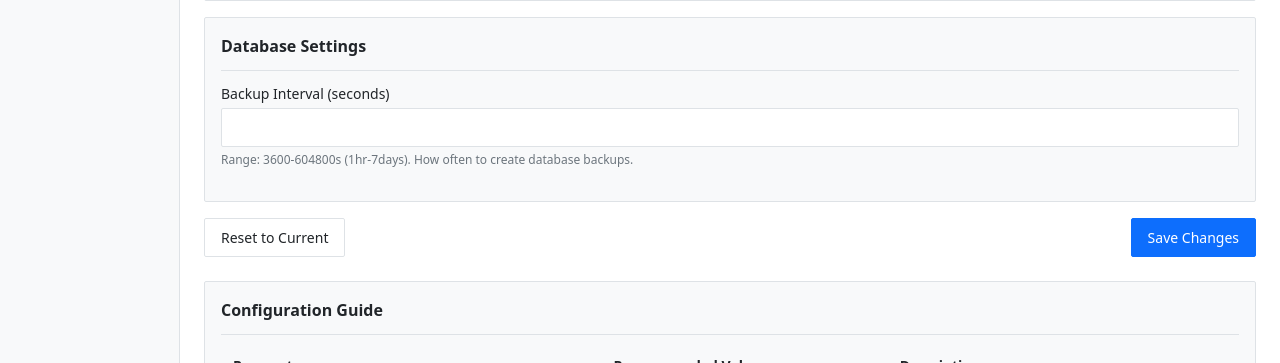
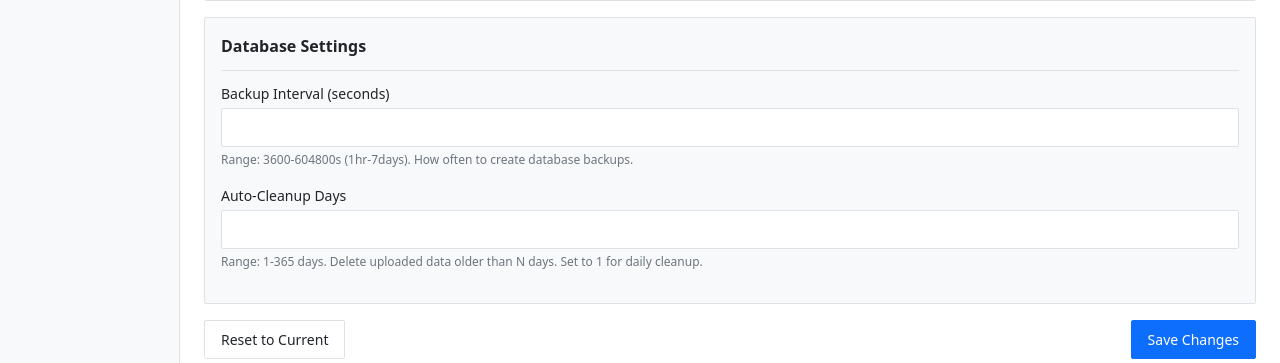
Before and after one commit to TensaiProject/Gateway-Prasena, a Flask app: template weatherstation/web/templates/settings.html in a window 1280 px wide. Shown: the part 2237-2600 px from the top of the page. Run offline with Flask 3, Linux system fonts and the light colour scheme; the template is opened without the code that fills it, so the values that code supplies are empty.

Commit message:
Add web UI for auto-cleanup days configuration
Features:
- Add form field in settings page for auto_cleanup_days (1-365 days)
- Update /api/config/intervals GET to return auto_cleanup_days
- Update /api/config/intervals PUT to save auto_cleanup_days
- Add validation for auto_cleanup_days range (1-365)
- Add JavaScript to load and save the setting
- User can now configure data retention period via web UI

Related to auto-cleanup feature implemented in commit 793ba10

```diff
--- a/weatherstation/services/web_admin.py
+++ b/weatherstation/services/web_admin.py
@@ -154,7 +154,8 @@ class WebAdminService:
                         'interval': config.get('upload', {}).get('interval', 60)
                     },
                     'database': {
-                        'backup_interval': config.get('database', {}).get('backup_interval', 86400)
+                        'backup_interval': config.get('database', {}).get('backup_interval', 86400),
+                        'auto_cleanup_days': config.get('database', {}).get('auto_cleanup_days', 1)
                     }
                 }
                 return jsonify({
@@ -1023,6 +1024,9 @@ class WebAdminService:
                 if 'backup_interval' in intervals['database']:
                     if not (3600 <= intervals['database']['backup_interval'] <= 604800):
                         return "Database backup_interval must be between 3600-604800 seconds"
+                if 'auto_cleanup_days' in intervals['database']:
+                    if not (1 <= intervals['database']['auto_cleanup_days'] <= 365):
+                        return "Database auto_cleanup_days must be between 1-365 days"
 
             return None
         except Exception as e:
--- a/weatherstation/web/templates/settings.html
+++ b/weatherstation/web/templates/settings.html
@@ -153,6 +153,11 @@
                     <input type="number" id="database-backup-interval" min="3600" max="604800" required>
                     <span class="form-text">Range: 3600-604800s (1hr-7days). How often to create database backups.</span>
                 </div>
+                <div class="form-group">
+                    <label for="database-cleanup-days">Auto-Cleanup Days</label>
+                    <input type="number" id="database-cleanup-days" min="1" max="365" required>
+                    <span class="form-text">Range: 1-365 days. Delete uploaded data older than N days. Set to 1 for daily cleanup.</span>
+                </div>
             </div>
         </div>
 
@@ -263,6 +268,7 @@ function populateIntervalsForm(intervals) {
     document.getElementById('mqtt-poll-interval').value = intervals.mqtt.publisher.poll_interval;
     document.getElementById('mqtt-batch-size').value = intervals.mqtt.publisher.batch_size;
     document.getElementById('database-backup-interval').value = intervals.database.backup_interval;
+    document.getElementById('database-cleanup-days').value = intervals.database.auto_cleanup_days;
 }
 
 // Populate MQTT config form
@@ -299,7 +305,8 @@ document.getElementById('settings-form').addEventListener('submit', async (e) =>
             }
         },
         database: {
-            backup_interval: parseInt(document.getElementById('database-backup-interval').value)
+            backup_interval: parseInt(document.getElementById('database-backup-interval').value),
+            auto_cleanup_days: parseInt(document.getElementById('database-cleanup-days').value)
         }
     };
 
```
